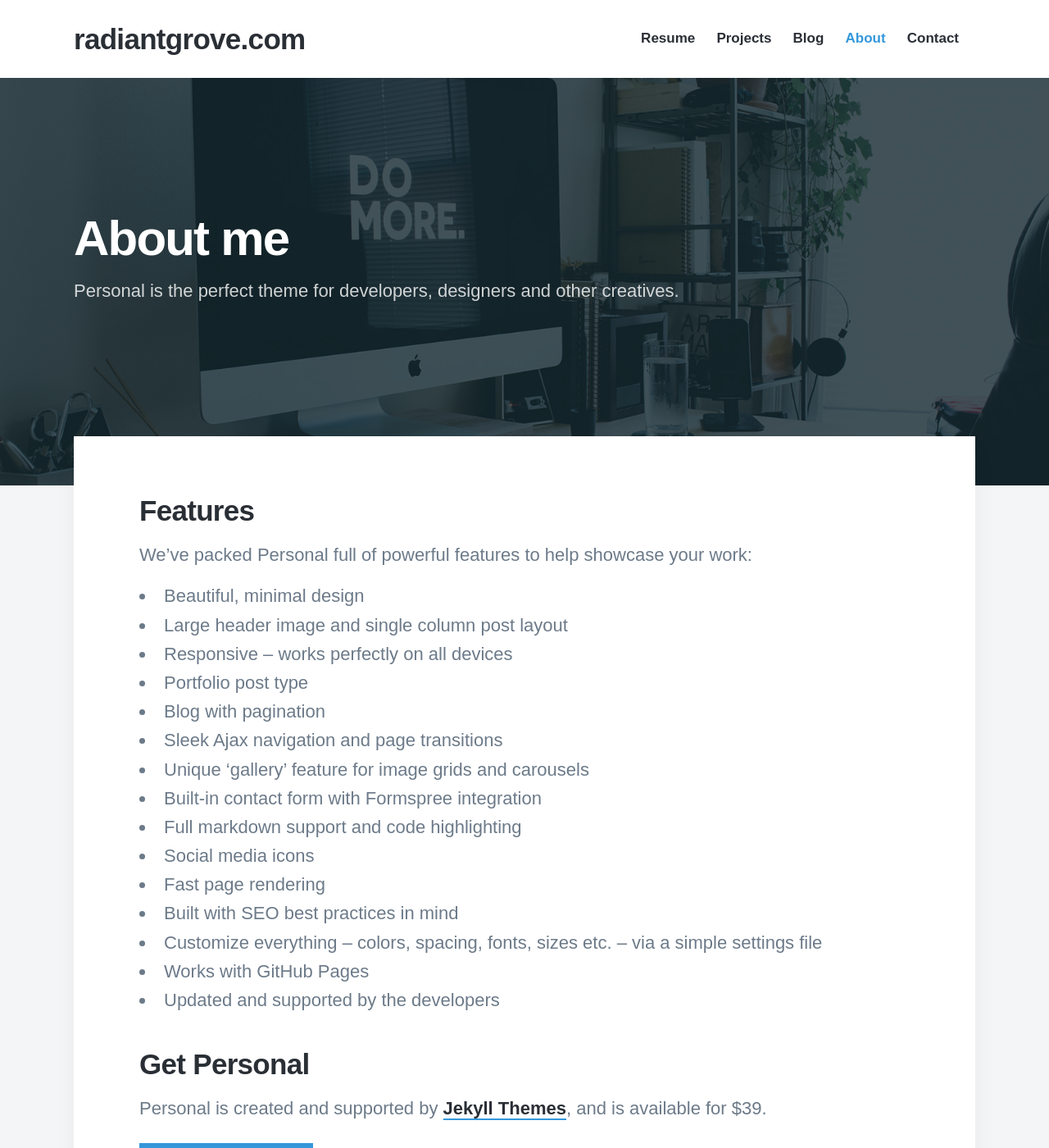
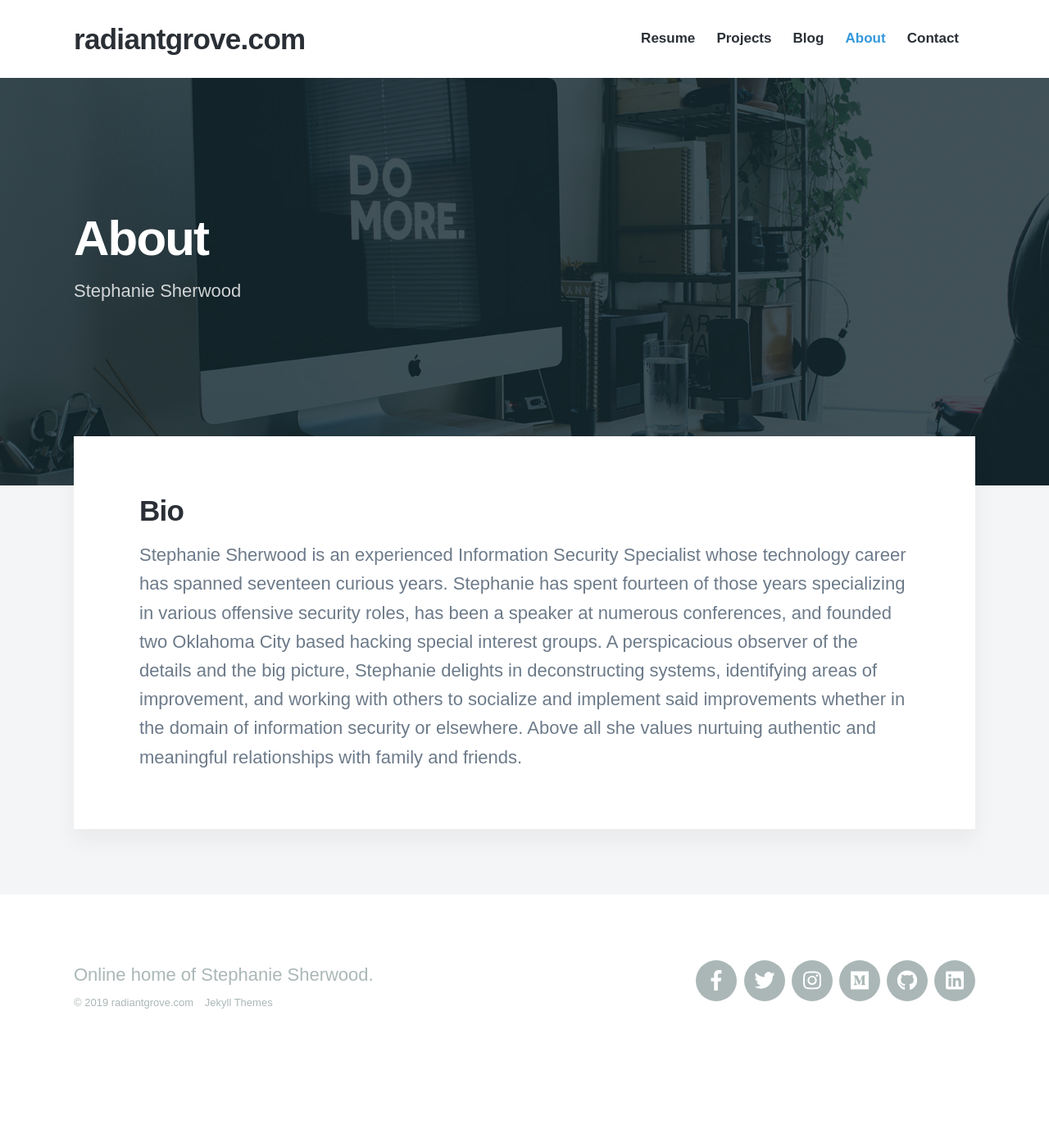
Before and after one commit to surewould/surewould.github.io, a Jekyll site: the page built from _pages/about.md, in a window 1280 px wide and 1400 px high. Shown: the whole window at 82% size. Built offline with Jekyll 4.4.1, drawn with Linux system fonts in a browser that asks for light colours; nearby versions of some CDN libraries; some web fonts are replaced; some of the changed text lies outside the part shown.

Commit message:
email form test, bio, misc

```diff
--- a/_data/settings.yml
+++ b/_data/settings.yml
@@ -20,7 +20,7 @@ menu_settings:
       url: '/contact'
 
 footer_settings:
-  footer_tagline: Personal home online of Stephanie Sherwood.
+  footer_tagline: Online home of Stephanie Sherwood.
 
 hero_settings:
   overlay_opacity: 0.8
@@ -29,7 +29,7 @@ post_settings:
   grid_spacing: 10
 
 contact_settings:
-  form_action: 'https://formspree.io/'
+  form_action: 'https://formspree.io/stephanie@radiantgrove.com'
   confirmation_url: '/thanks'
   email_subject: 'Contact form submission'
   send_button_text: 'Send Message'
--- a/_pages/about.md
+++ b/_pages/about.md
@@ -1,32 +1,10 @@
 ---
-title: About me
-subtitle: Personal is the perfect theme for developers, designers and other creatives.
-description: Personal is the perfect theme for developers, designers and other creatives.
+title: About
+subtitle: Stephanie Sherwood
+description: About Stephanie Sherwood
 featured_image: /images/demo/about.jpg
 ---
 
-## Features
+## Bio
 
-We've packed Personal full of powerful features to help showcase your work:
-
-* Beautiful, minimal design
-* Large header image and single column post layout
-* Responsive – works perfectly on all devices
-* Portfolio post type
-* Blog with pagination
-* Sleek Ajax navigation and page transitions
-* Unique 'gallery' feature for image grids and carousels
-* Built-in contact form with Formspree integration
-* Full markdown support and code highlighting
-* Social media icons
-* Fast page rendering
-* Built with SEO best practices in mind
-* Customize everything – colors, spacing, fonts, sizes etc. – via a simple settings file
-* Works with GitHub Pages
-* Updated and supported by the developers
-
-## Get Personal
-
-Personal is created and supported by [Jekyll Themes](https://jekyllthemes.io), and is available for $39.
-
-<a href="https://jekyllthemes.io/theme/personal-website-jekyll-theme" class="button button--large">Get This Theme</a>
+Stephanie Sherwood is an experienced Information Security Specialist whose technology career has spanned seventeen curious years. Stephanie has spent fourteen of those years specializing in various offensive security roles, has been a speaker at numerous conferences, and founded two Oklahoma City based hacking special interest groups. A perspicacious observer of the details and the big picture, Stephanie delights in deconstructing systems, identifying areas of improvement, and working with others to socialize and implement said improvements whether in the domain of information security or elsewhere. Above all she values nurtuing authentic and meaningful relationships with family and friends.
```
Also changed, not shown: _pages/resume.md (+3 -3 lines), _pages/thanks.md (+1 -3 lines), _posts/2019-08-25-first-post.md (+2 -2 lines).
